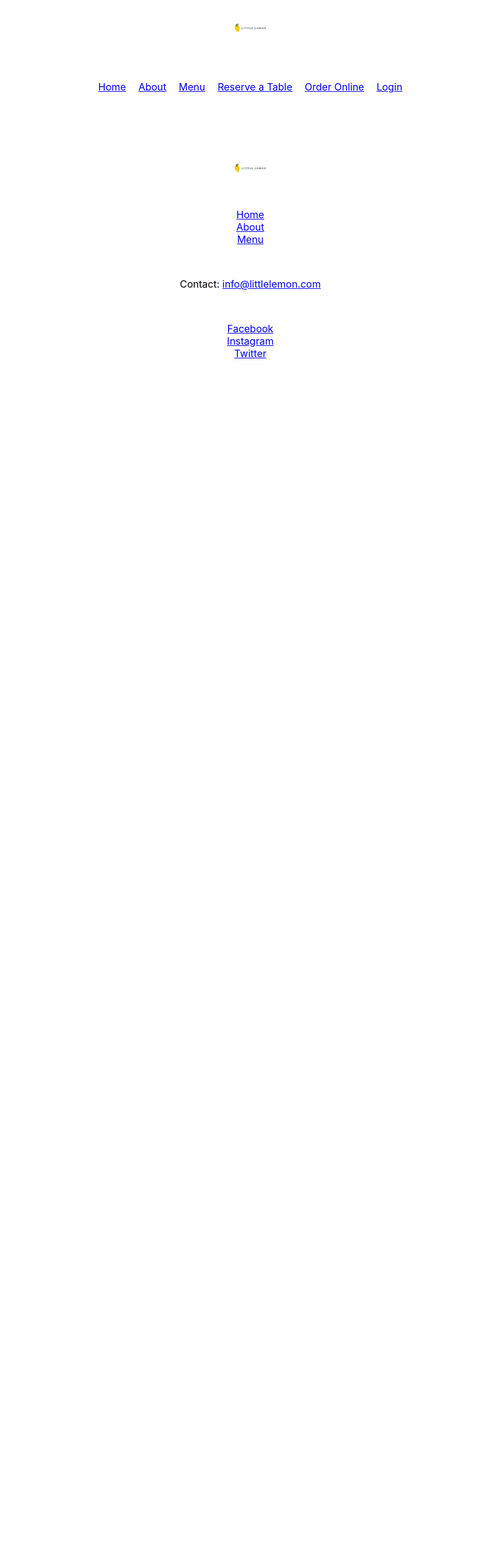
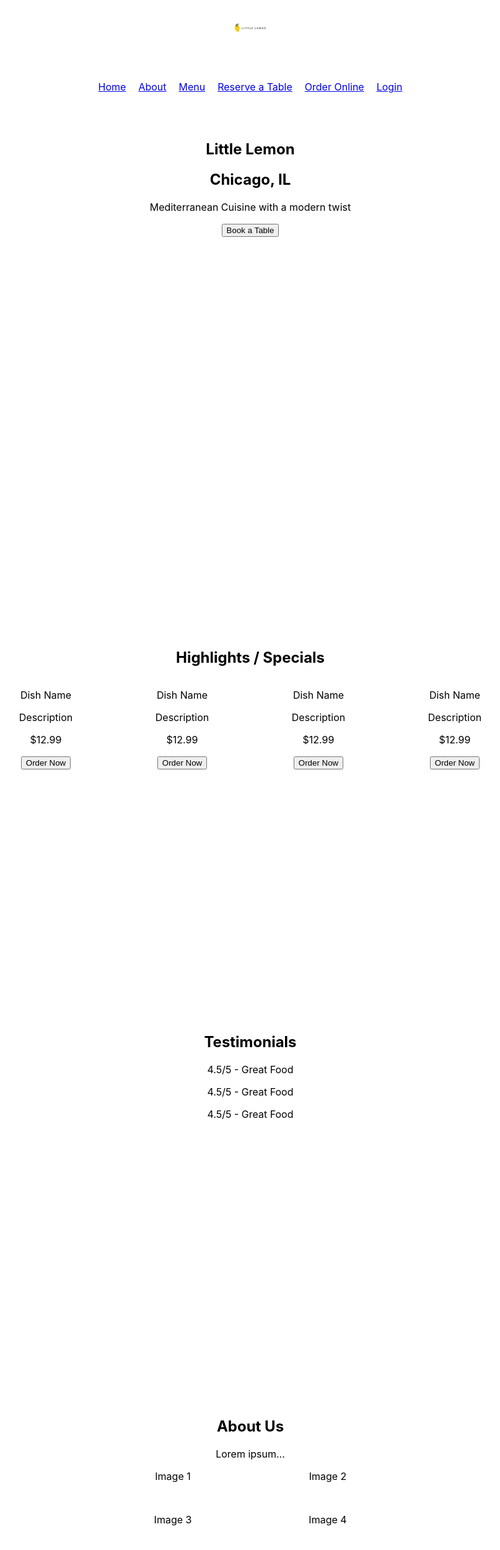
Before and after one commit to Hephzibah-SO-Cu/Little-Lemon-CS, a React (Create React App) app: page / in a window 1280 px wide. Shown: the top 2500 px of the page at 62% size, without its empty margins (236-1043 px from the left). Before the commit the page ends 800 px from the top, so only its background shows below. Built offline with nearby package versions, Linux system fonts and the light colour scheme.

Commit message:
Mod 2 Ex 1: Adjusted

```diff
--- a/public/index.html
+++ b/public/index.html
@@ -5,10 +5,18 @@
     <link rel="icon" href="%PUBLIC_URL%/favicon.ico" />
     <meta name="viewport" content="width=device-width, initial-scale=1" />
     <meta name="theme-color" content="#000000" />
-    <meta
-      name="description"
-      content="Web site created using create-react-app"
+    <meta name="description"
+      content="Mediterranean cuisine with a modern twist"
     />
+    <meta name="og:title"
+      content="Little Lemon"
+      />
+    <meta name="og:description"
+      content="Mediterranean cuisine with a modern twist"
+    />
+    <meta name="og:image"
+      content="%PUBLIC_URL%/logo192.png"
+      />
     <link rel="apple-touch-icon" href="%PUBLIC_URL%/logo192.png" />
     <!--
       manifest.json provides metadata used when your web app is installed on a
--- /dev/null
+++ b/src/About.js
@@ -0,0 +1,18 @@
+import React from 'react';
+
+function About() {
+  return (
+    <section className="about">
+      <h2>About Us</h2>
+      <p>Lorem ipsum...</p>
+      <div className="image-grid">
+        <div className="image">Image 1</div>
+        <div className="image">Image 2</div>
+        <div className="image">Image 3</div>
+        <div className="image">Image 4</div>
+      </div>
+    </section>
+  );
+}
+
+export default About;
--- a/src/App.css
+++ b/src/App.css
@@ -1,42 +1,3 @@
-/* .App {
-  text-align: center;
-}
-
-.App-logo {
-  height: 40vmin;
-  pointer-events: none;
-}
-
-@media (prefers-reduced-motion: no-preference) {
-  .App-logo {
-    animation: App-logo-spin infinite 20s linear;
-  }
-}
-
-.App-header {
-  background-color: #282c34;
-  min-height: 100vh;
-  display: flex;
-  flex-direction: column;
-  align-items: center;
-  justify-content: center;
-  font-size: calc(10px + 2vmin);
-  color: white;
-}
-
-.App-link {
-  color: #61dafb;
-}
-
-@keyframes App-logo-spin {
-  from {
-    transform: rotate(0deg);
-  }
-  to {
-    transform: rotate(360deg);
-  }
-} */
-
 header, nav, main, footer {
   padding: 20px;
   text-align: center;
@@ -49,6 +10,46 @@ nav ul li {
   display: inline;
   margin: 0 10px;
 }
+footer {
+  height: 140px;
+}
+footer img {
+  display: block;
+  margin: 0 auto;
+}
+footer p {
+  margin: 10px 0;
+}
 footer nav ul li {
-  display: block; /* Vertical for doormat nav */
+  display: inline;
+  margin: 0 5px;
 }
+.hero {
+  height: 800px;
+}
+.highlights {
+  height: 600px;
+}
+.testimonials {
+  height: 600px;
+}
+.about {
+  height: 600px;
+}
+.dish-list {
+  display: flex;
+  justify-content: center;
+  gap: 20px;
+}
+.dish {
+  width: 200px;
+}
+.review {
+  margin: 10px 0;
+}
+.image-grid {
+  display: grid;
+  grid-template-columns: repeat(2, 200px);
+  gap: 50px;
+  justify-content: center;
+}
--- a/src/Footer.js
+++ b/src/Footer.js
@@ -1,23 +1,14 @@
 import React from 'react';
-import logo from './icons_assets/Logo.svg'; // Adjust path as needed
+import logo from './icons_assets/Logo.svg';// Adjust path as needed
 
 function Footer() {
   return (
     <footer>
       <img src={logo} alt="Little Lemon Logo" width="50" height="50" />
-      <nav>
-        <ul>
-          <li><a href="#home">Home</a></li>
-          <li><a href="#about">About</a></li>
-          <li><a href="#menu">Menu</a></li>
-        </ul>
-      </nav>
       <p>Contact: <a href="mailto:info@littlelemon.com">info@littlelemon.com</a></p>
       <nav>
         <ul>
-          <li><a href="#facebook">Facebook</a></li>
-          <li><a href="#instagram">Instagram</a></li>
-          <li><a href="#twitter">Twitter</a></li>
+          <li><a href="#home">Home</a> | <a href="#about">About</a> | <a href="#menu">Menu</a> | <a href="#facebook">Facebook</a> | <a href="#instagram">Instagram</a> | <a href="#twitter">Twitter</a></li>
         </ul>
       </nav>
     </footer>
--- /dev/null
+++ b/src/Hero.js
@@ -0,0 +1,14 @@
+import React from 'react';
+
+function Hero() {
+  return (
+    <section className="hero">
+      <h1>Little Lemon</h1>
+      <h2>Chicago, IL</h2>
+      <p>Mediterranean Cuisine with a modern twist</p>
+      <button>Book a Table</button>
+    </section>
+  );
+}
+
+export default Hero;
--- /dev/null
+++ b/src/Highlights.js
@@ -0,0 +1,37 @@
+import React from 'react';
+
+function Highlights() {
+  return (
+    <section className="highlights">
+      <h2>Highlights / Specials</h2>
+      <div className="dish-list">
+        <div className="dish">
+          <p>Dish Name</p>
+          <p>Description</p>
+          <p>$12.99</p>
+          <button>Order Now</button>
+        </div>
+        <div className="dish">
+          <p>Dish Name</p>
+          <p>Description</p>
+          <p>$12.99</p>
+          <button>Order Now</button>
+        </div>
+        <div className="dish">
+          <p>Dish Name</p>
+          <p>Description</p>
+          <p>$12.99</p>
+          <button>Order Now</button>
+        </div>
+        <div className="dish">
+          <p>Dish Name</p>
+          <p>Description</p>
+          <p>$12.99</p>
+          <button>Order Now</button>
+        </div>
+      </div>
+    </section>
+  );
+}
+
+export default Highlights;
--- a/src/Main.js
+++ b/src/Main.js
@@ -1,7 +1,18 @@
 import React from 'react';
+import Hero from './Hero';
+import Highlights from './Highlights';
+import Testimonials from './Testimonials';
+import About from './About';
 
 function Main() {
-  return <main></main>;
+  return (
+    <main>
+      <Hero />
+      <Highlights />
+      <Testimonials />
+      <About />
+    </main>
+  );
 }
 
 export default Main;
--- /dev/null
+++ b/src/Testimonials.js
@@ -0,0 +1,20 @@
+import React from 'react';
+
+function Testimonials() {
+  return (
+    <section className="testimonials">
+      <h2>Testimonials</h2>
+      <div className="review">
+        <p>4.5/5 - Great Food</p>
+      </div>
+      <div className="review">
+        <p>4.5/5 - Great Food</p>
+      </div>
+      <div className="review">
+        <p>4.5/5 - Great Food</p>
+      </div>
+    </section>
+  );
+}
+
+export default Testimonials;
```
